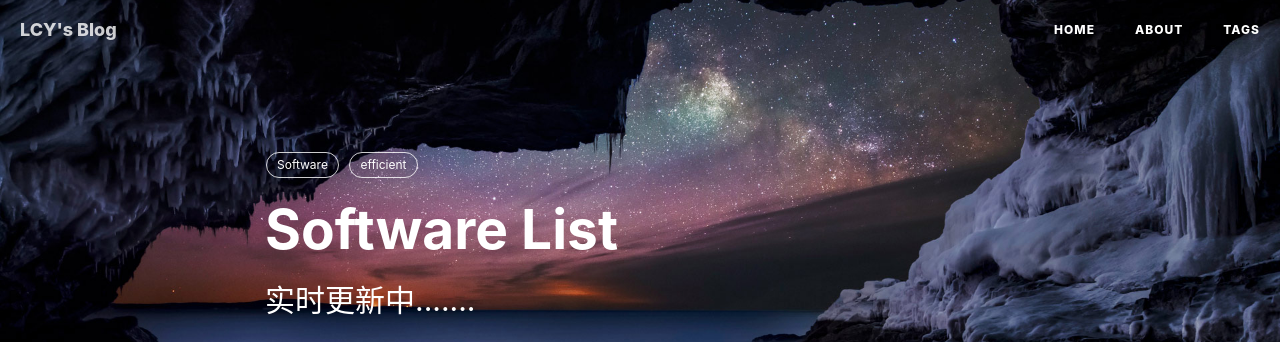
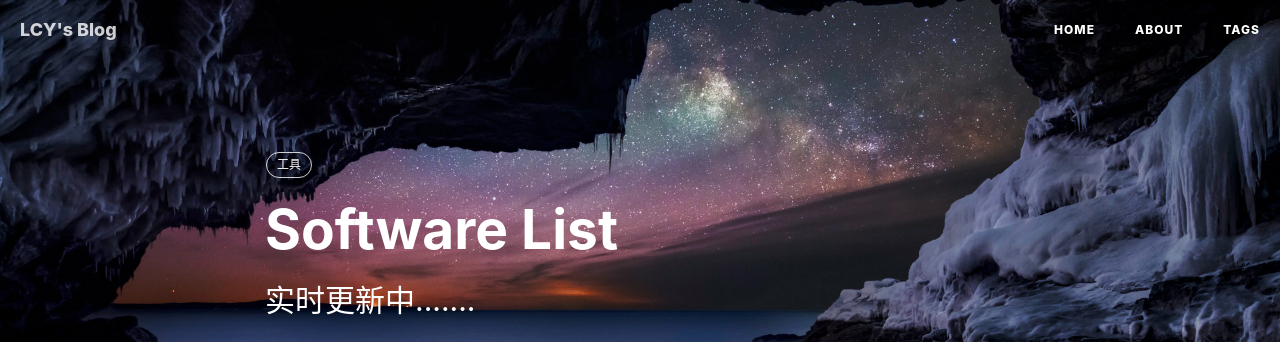
Before and after one commit to liaochengyu/liaochengyu.github.io, a Jekyll site: the page built from _posts/2018-4-3-Software List.md, in a window 1280 px wide and 900 px high. Shown: the top 342 px of the window. Built offline with Jekyll 4.4.1, drawn with Linux system fonts in a browser that asks for light colours; nearby versions of some CDN libraries; library files that are not in the unit come from our copies; comment, search, counter and statistics services are not loaded.

Commit message:
Update 2018-4-3-Software List.md

```diff
--- a/_posts/2018-4-3-Software List.md
+++ b/_posts/2018-4-3-Software List.md
@@ -7,8 +7,8 @@ author:     LCY                      # 作者
 header-img: img/bing_5.JPG    #这篇文章标题背景图片
 catalog: true                       # 是否归档
 tags:                              #标签
-- Software
-- efficient
+- 工具
+
 
 ---
 >本篇博客是用于记录在我学习科研中，自己常用而觉得还可以的软件，不一定是同类软件中最好的，附有软件功能简介和下载链接，主要是方便自己，当然大家觉得有用的话，还是可以看看。同时大家有好用的软件而我的博客中没有，**欢迎在博客留言区留言**，我会根据情况做必要的补充。
```
